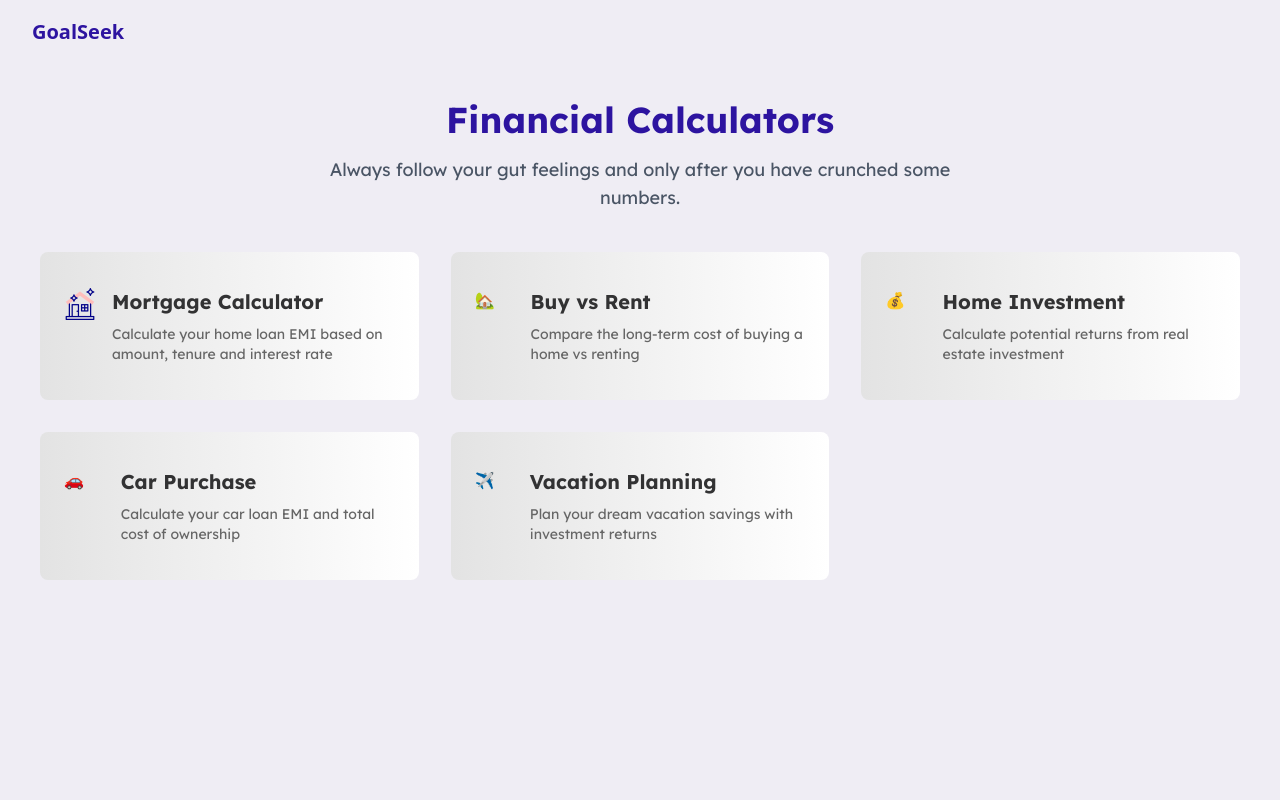
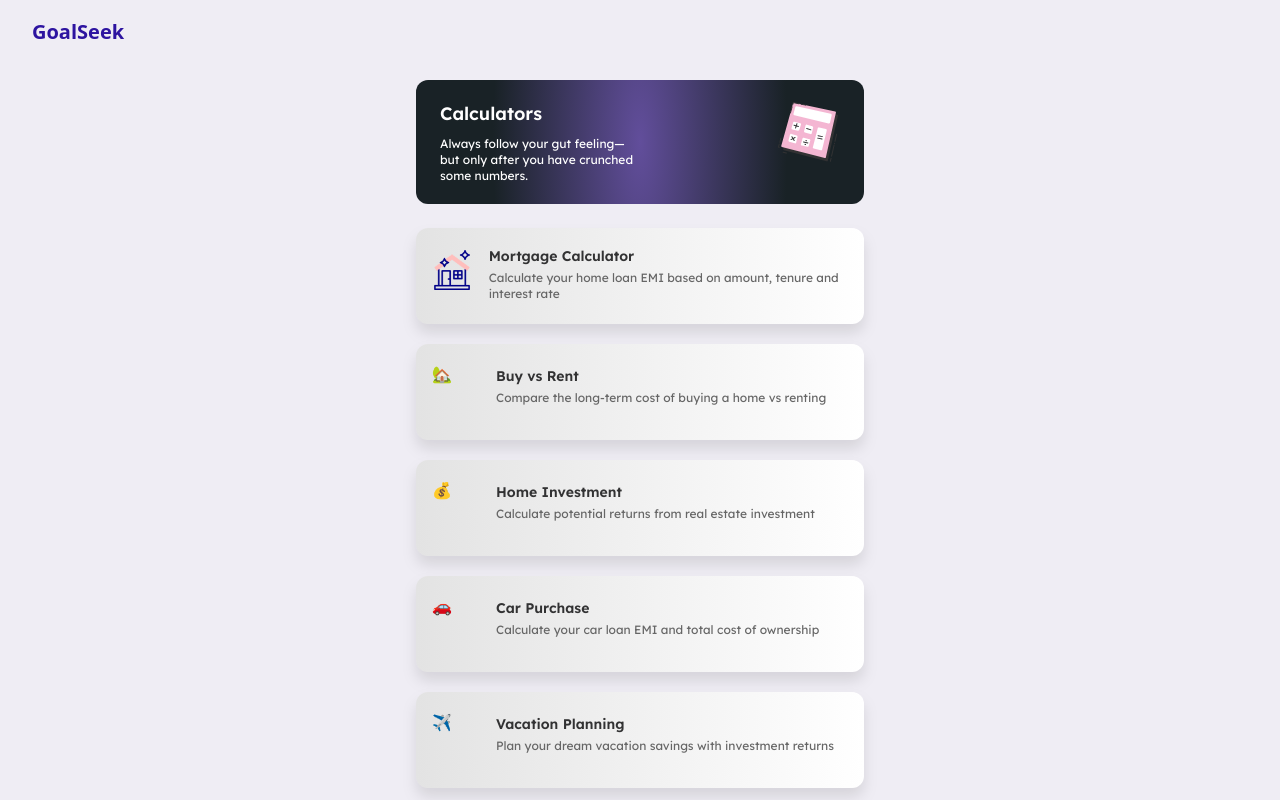
Before and after one commit to SerDunk/financial-calculators, a Next.js app: page / in a window 1280 px wide. Shown: the top 800 px of the page. Built offline with nearby package versions, Linux system fonts and the light colour scheme.

Commit message:
Made necessary changes

```diff
--- a/src/app/calculators/mortgage/page.js
+++ b/src/app/calculators/mortgage/page.js
@@ -253,7 +253,7 @@ const MortgageCalculator = () => {
             <span
               className="text-lg font-bold p-2"
               style={{
-                background: "linear-gradient(to right, #F04393, #320992)",
+                background: "linear-gradient(to right,#320992 30%,#F04393)",
                 WebkitBackgroundClip: "text",
                 WebkitTextFillColor: "transparent",
               }}
@@ -316,7 +316,7 @@ const MortgageCalculator = () => {
               <span
                 className="font-semibold text-sm"
                 style={{
-                  background: "linear-gradient(to right, #F04393, #320992)",
+                  background: "linear-gradient(to right,#320992 30%,#F04393)",
                   WebkitBackgroundClip: "text",
                   WebkitTextFillColor: "transparent",
                 }}
--- a/src/app/page.js
+++ b/src/app/page.js
@@ -1,21 +1,42 @@
+import Image from "next/image";
+import Link from "next/link";
 import CalculatorCard from "../components/CalculatorCard";
 import { calculatorData } from "@/constants/calculatorData";
 
 export default function Home() {
   return (
-    <div className="min-h-screen bg-[#EFEDF4] py-3 font-lexend sm:py-5 px-4 sm:px-6">
-      <div className="max-w-7xl mx-auto">
-        <div className="text-center sm:mb-10 mb-8">
-          <h1 className="sm:text-4xl text-2xl font-bold text-[#2D14A0] mb-4">
-            Financial Calculators
+    <div className="min-h-screen bg-[#EFEDF4] px-3 font-lexend">
+      <div className="max-w-md mx-auto space-y-6">
+        {/* Header Card */}
+        <div
+          className="rounded-xl px-6 py-5 text-white relative overflow-hidden"
+          style={{
+            background:
+              "radial-gradient(ellipse 113px 357px at center, #8362D1 -60%, #192226 130%)",
+          }}
+        >
+          {/* Top-right Calculator Icon */}
+          <div className="absolute top-3 right-4 w-20 h-20">
+            <Image
+              src="/calculator.svg"
+              alt="Calculator Icon"
+              fill
+              className="object-contain"
+              priority
+            />
+          </div>
+
+          <h1 className="text-lg font-semibold mb-2 z-10 relative">
+            Calculators
           </h1>
-          <p className="sm:text-lg text-md text-gray-600 max-w-2xl mx-auto">
-            Always follow your gut feelings and only after you have crunched
-            some numbers.
+          <p className="text-xs text-white z-10 w-50 relative">
+            Always follow your gut feeling—but only after you have crunched some
+            numbers.
           </p>
         </div>
 
-        <div className="grid grid-cols-1 md:grid-cols-2 lg:grid-cols-3 gap-8">
+        {/* Calculator Cards */}
+        <div className="flex flex-col gap-5">
           {calculatorData.map((calculator) => (
             <CalculatorCard
               key={calculator.id}
--- a/src/components/CalculatorCard.js
+++ b/src/components/CalculatorCard.js
@@ -2,24 +2,27 @@ import Link from "next/link";
 
 const CalculatorCard = ({ title, description, icon, link }) => {
   return (
-    <Link href={link}>
     <div
-        className={`border-[#323233] rounded-lg p-6 hover:shadow-lg transition-shadow duration-300 cursor-pointer h-full font-lexend`}
+      className={`rounded-xl flex justify-between py-4 font-lexend w-full cursor-pointer h-24 drop-shadow-xl `}
       style={{
         background: "linear-gradient(to right, #E3E3E3, #FFFFFF)",
       }}
     >
-        <div className="flex items-start space-x-4 py-3">
-          <div className="sm:w-14 sm:h-14 w-20 h-20">{icon}</div>
+      <Link href={link}>
+        <div className="flex justify-between items-center gap-4 px-4 py-0.5">
+          <div className="w-12 h-12">
+            <div className="w-10 h-10">{icon}</div>
+          </div>
+
           <div>
-            <h3 className="sm:text-xl text-lg font-bold text-[#323233] mb-2">
+            <h3 className="text-sm font-semibold text-[#323233] mb-1">
               {title}
             </h3>
-            <p className="text-[#666666] sm:text-md text-sm">{description}</p>
-          </div>
+            <p className="text-xs text-[#666666]">{description}</p>
           </div>
         </div>
       </Link>
+    </div>
   );
 };
 
```
Also changed, not shown: public/calculator.svg (added). Lines whose indentation alone changed are shown as unchanged.
